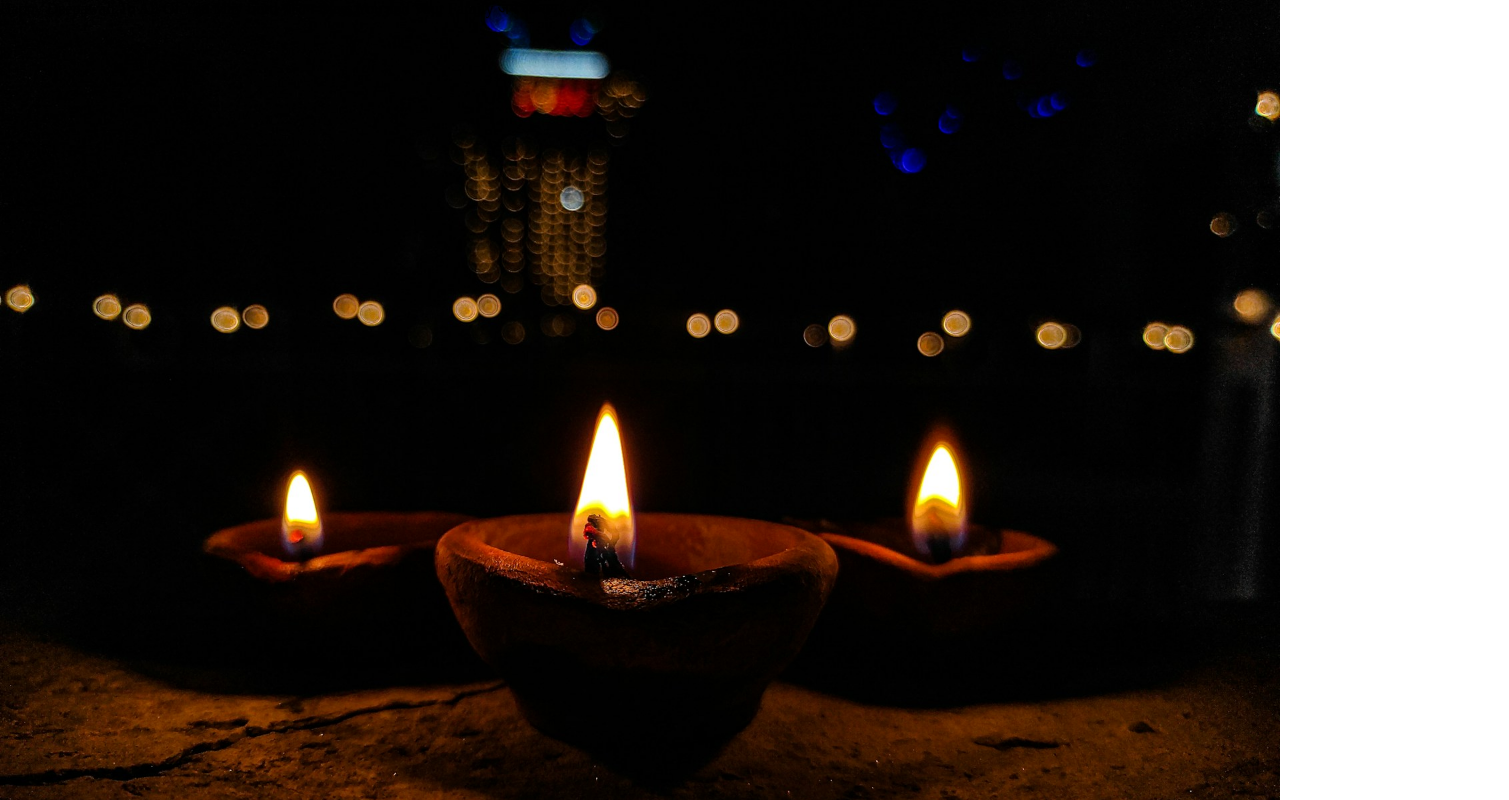
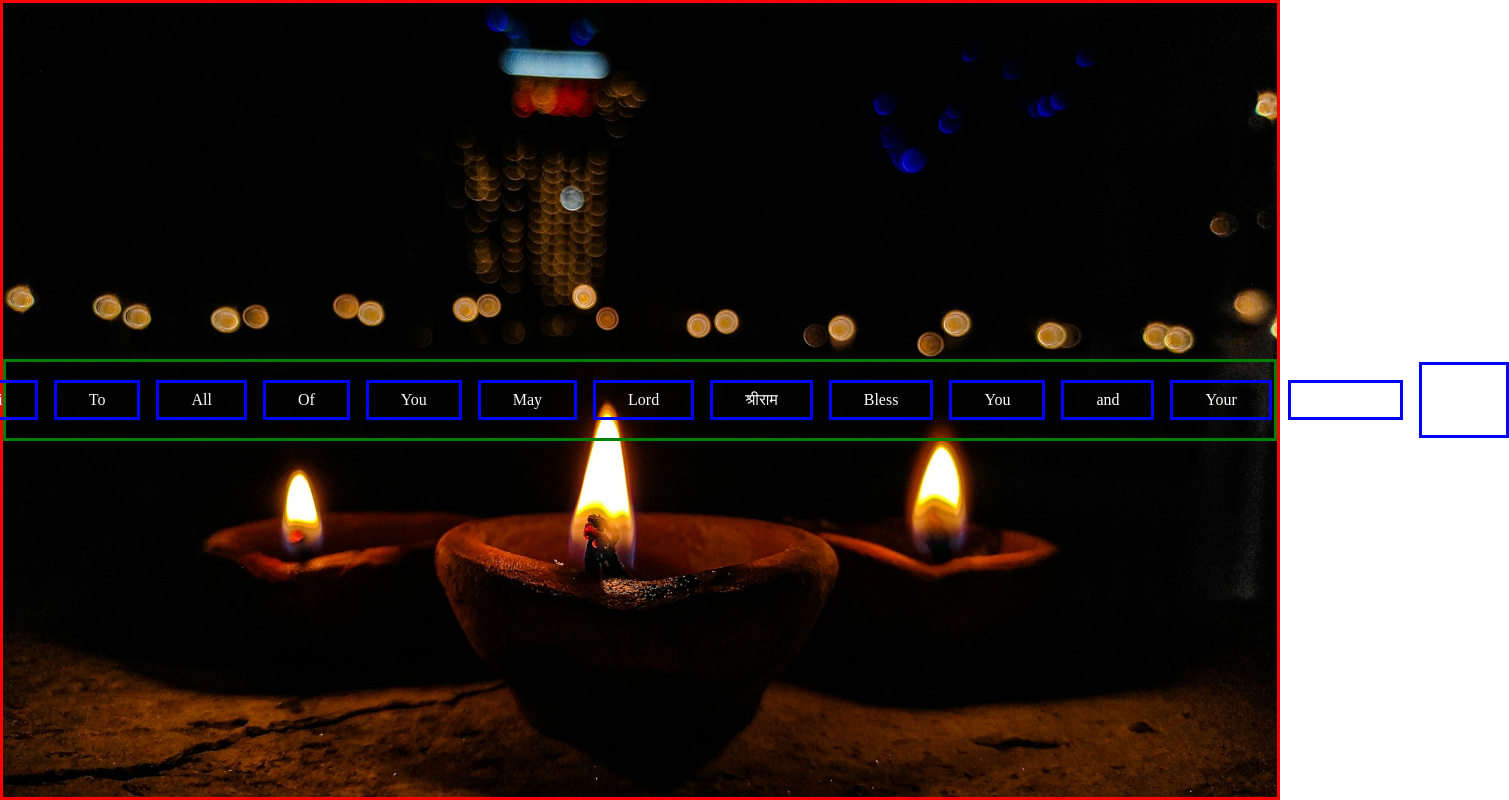
Before and after one commit to Ashutosh-JavaDev/Deepawali, a plain HTML site: page Deepawali Greeting/Greeting.html in a window 1280 px wide. Shown: the whole page, 1509 px wide, since content can reach past the window. Drawn offline with Linux system fonts and the light colour scheme.

Commit message:
Greeting Commit

```diff
--- a/Deepawali Greeting/Greeting.css
+++ b/Deepawali Greeting/Greeting.css
@@ -9,4 +9,28 @@ body{
     min-height: 100vh;
     background-size: cover;
     background-repeat: no-repeat;
+    color: white;
 }
+.container{
+    height: 100vh;
+    width: 100%;
+    border: solid red;
+    display:flex;
+    justify-content: center;
+    flex-wrap: wrap;
+    gap:2rem;
+    align-items: center;
+
+}
+.greeting{
+    border: solid green;
+    display: flex;
+    width: 100%;
+    justify-content: center;
+    align-items: center ;
+    gap: 1rem;
+}
+span{
+    border: solid  blue;
+    padding: 0.5rem 2rem;
+}
--- a/Deepawali Greeting/Greeting.html
+++ b/Deepawali Greeting/Greeting.html
@@ -8,6 +8,7 @@
     <link rel="shortcut icon" href="../Images/diya.jpg" type="image/x-icon" />
   </head>
   <body>
+    <div class="container">
         <div class="greeting">
             <span>Happy</span>
             <span>Deepawali</span>
@@ -25,5 +26,7 @@
             <span>Family</span>
             <span>जय श्री राम</span>
           </div>
+    </div>
+
   </body>
 </html>
```
Lines whose indentation alone changed are shown as unchanged.
